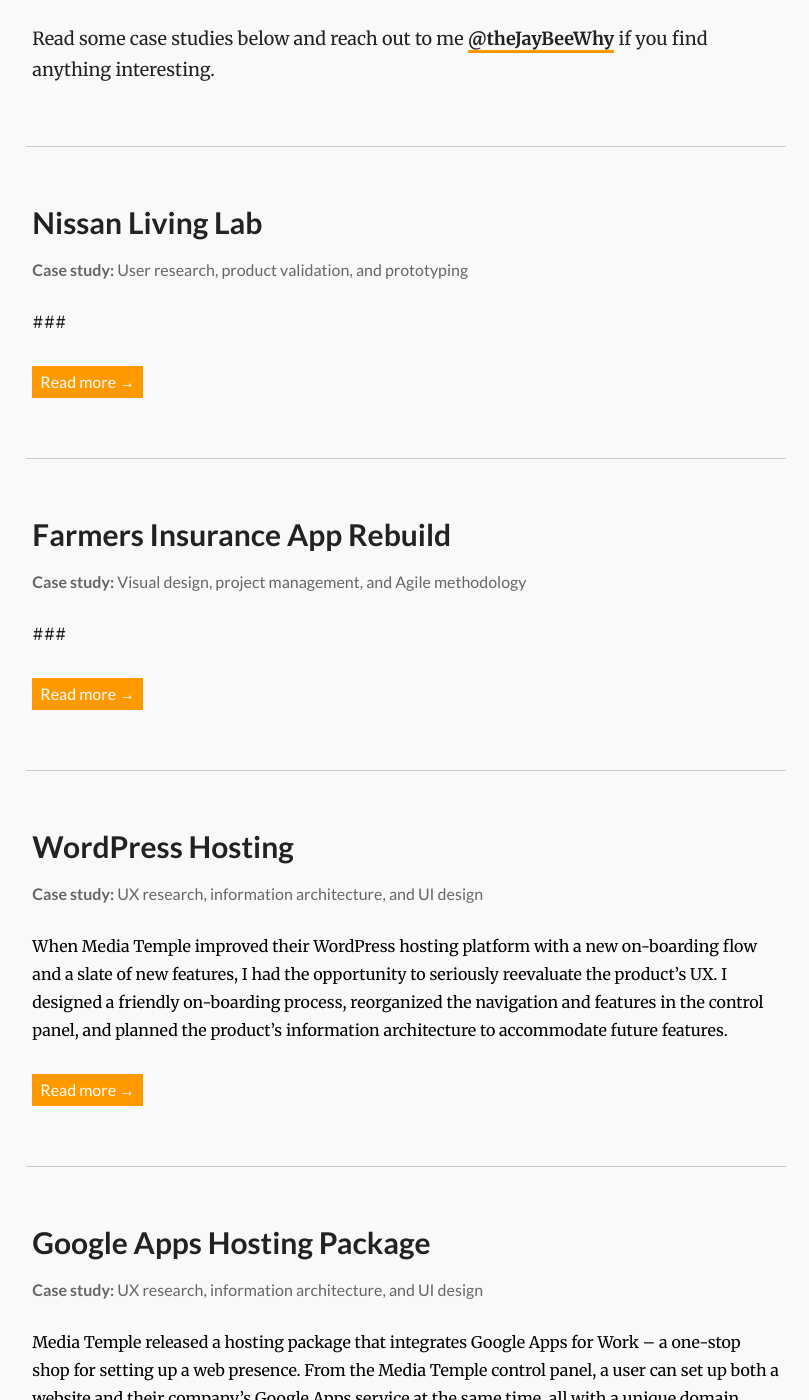
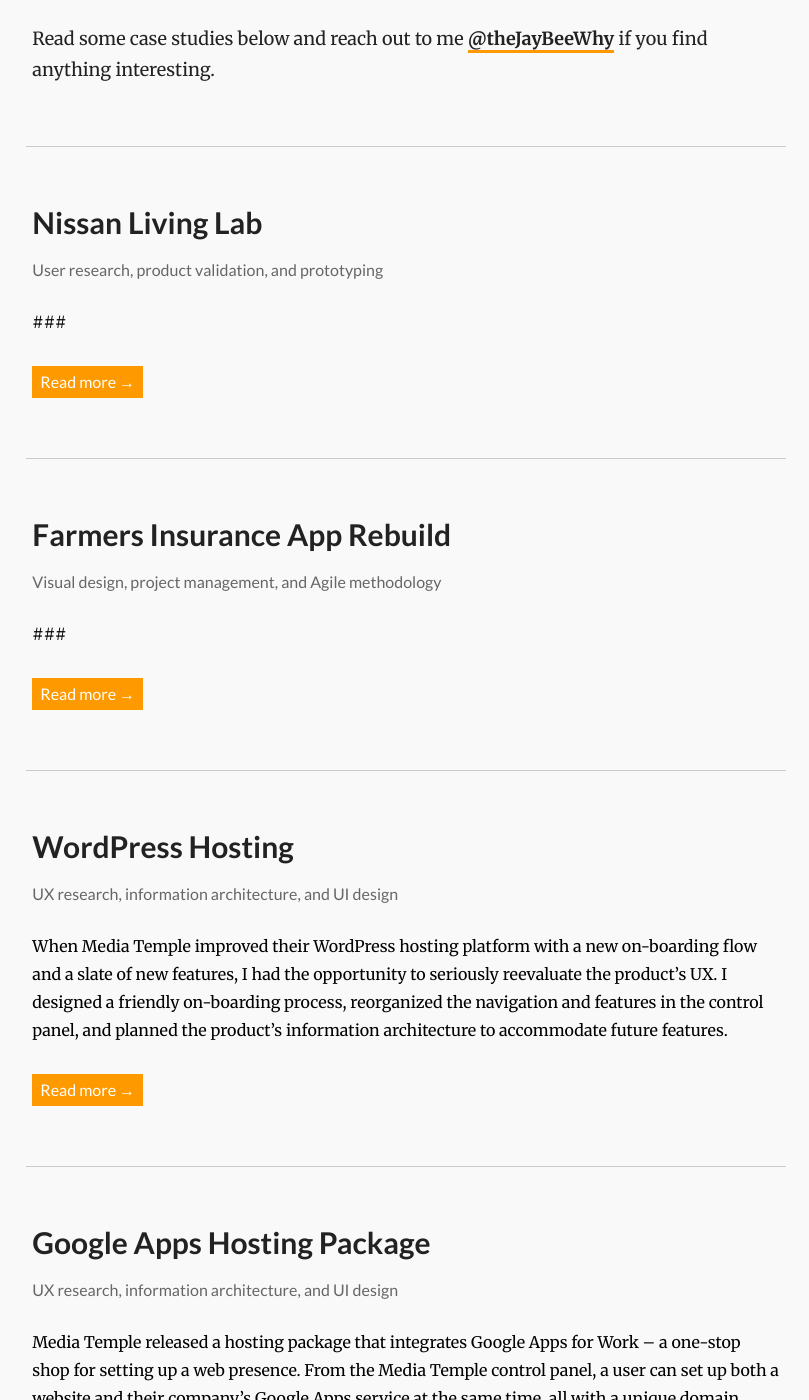
Before and after one commit to justinbyo/jbarr-v3, a Jekyll site: the page built from work/index.html, in a window 1280 px wide and 1400 px high, scrolled down 952 px. Shown: the whole window, without its empty margins (234-1043 px from the left). Built offline with Jekyll 4.4.1, drawn with Linux system fonts in a browser that asks for light colours; nearby versions of some CDN libraries; Markdown is read by kramdown in place of the engine named in the settings.

Commit message:
Removed strong styled Case Study title

```diff
--- a/work/index.html
+++ b/work/index.html
@@ -48,7 +48,7 @@
 		          <a class="post-link" href="{{ post.url | prepend: site.baseurl }}">{{ post.title }}</a>
 		        </h2>
 
-		        <p class="subtitle"><strong>Case study:</strong> {{post.subtitle}}</p>
+		        <p class="subtitle">{{post.subtitle}}</p>
 		        <p class="post-description">{{ post.description }}</p>
 		        <p class="read-more"><a href="{{ post.url | prepend: site.baseurl }}">Read more &rarr;</a></p>
 
```
Also changed, not shown: 1 other file.
